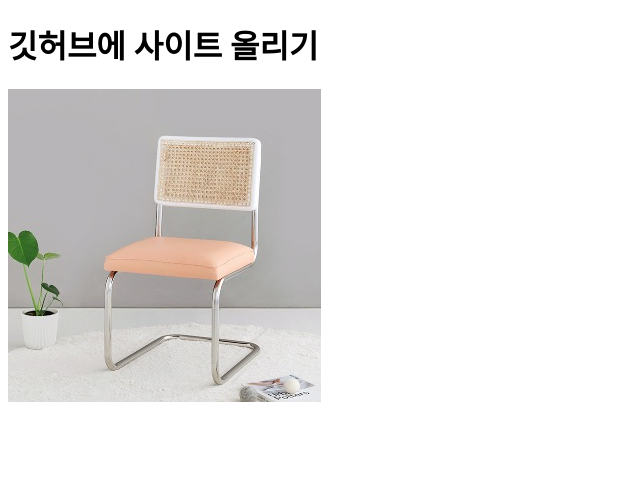
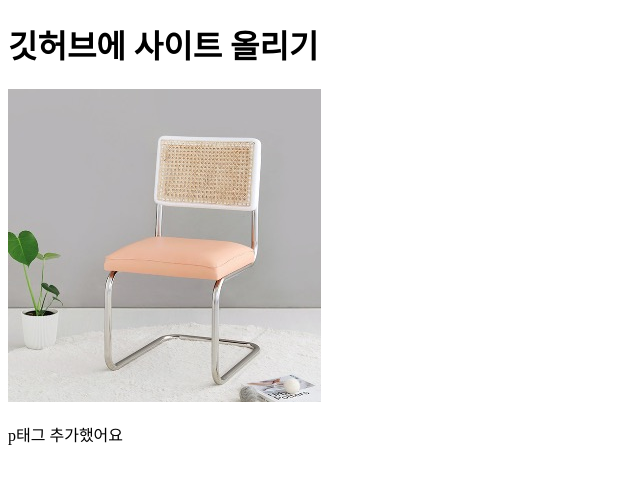
Before and after one commit to jihyeon88/brand_test, a plain HTML site: page index.html in a window 1280 px wide. Shown: the whole page, without its empty margins (0-640 px from the left). Drawn offline with Linux system fonts and the light colour scheme.

Commit message:
메인 글내용 추가

```diff
--- a/index.html
+++ b/index.html
@@ -8,5 +8,6 @@
 <body>
     <h1>깃허브에 사이트 올리기</h1>
     <img src="./brand_img/025f97e58b2cca48609d28945e222c2f.jpg" alt="이미지아무거나">
+    <p>p태그 추가했어요</p>
 </body>
 </html>
```
